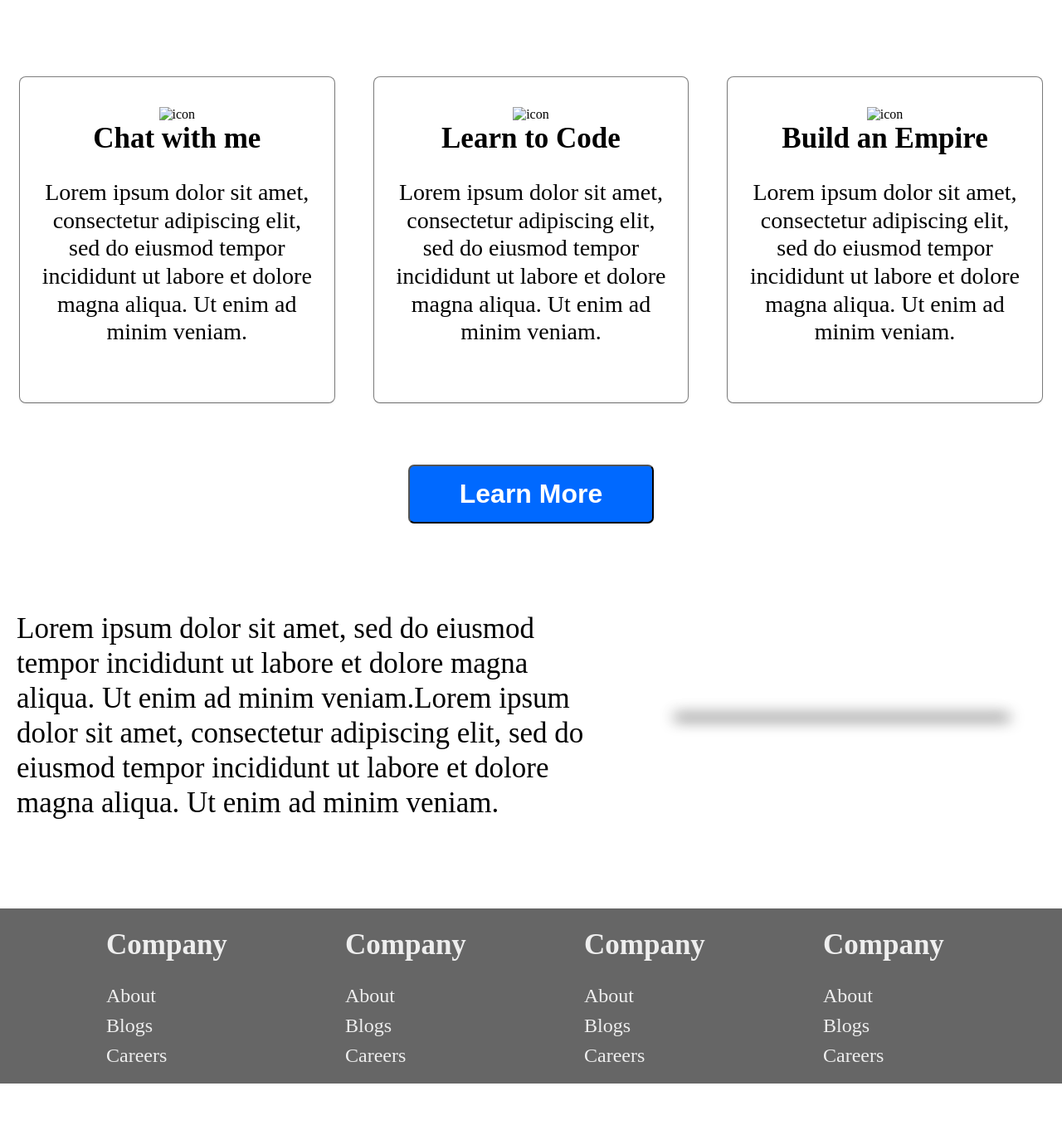
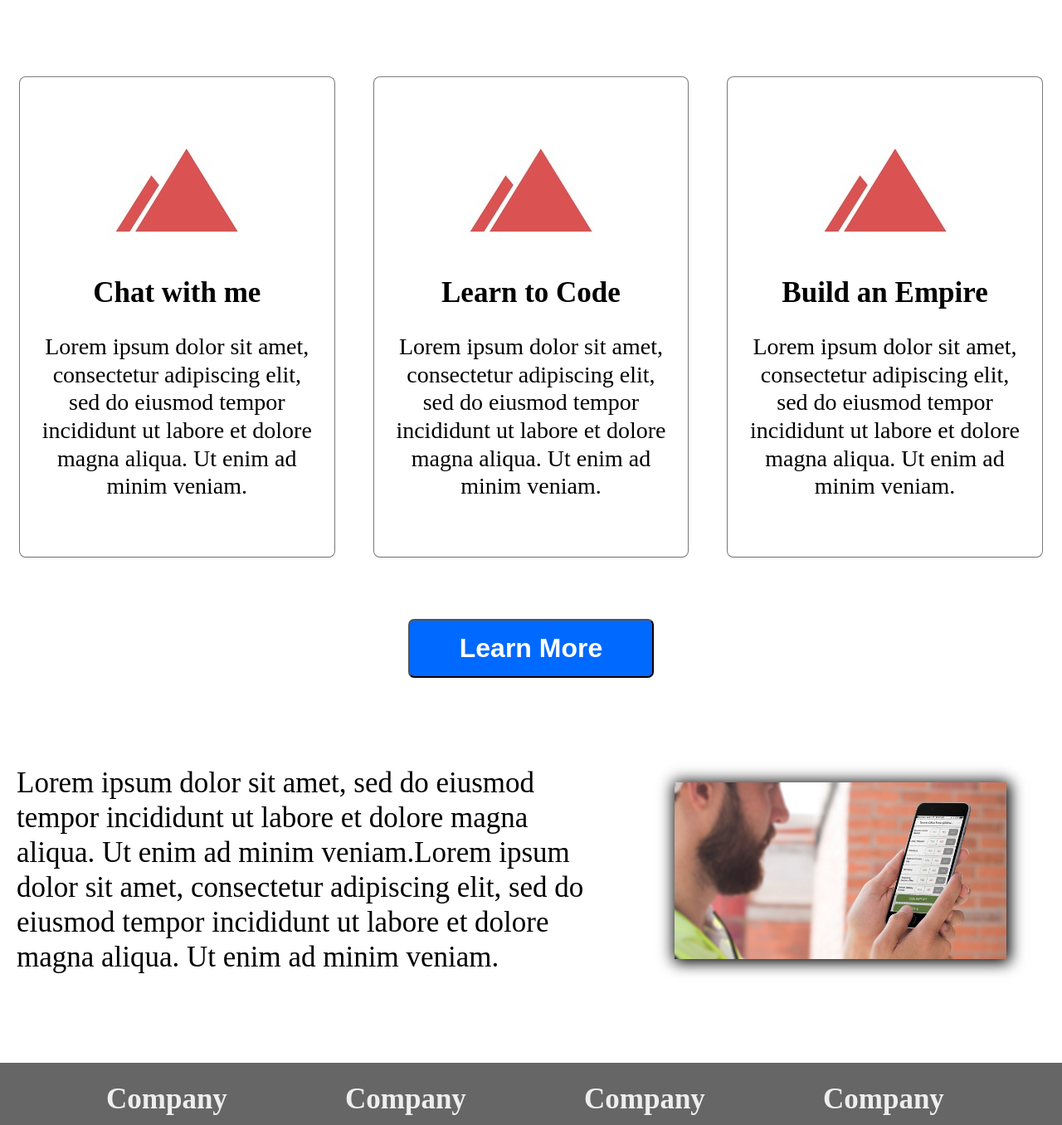
Before and after one commit to NazirAhmad123/Css-tuts, a plain HTML site: page index.htm in a window 1280 px wide. Shown: the part 640-1996 px from the top of the page at 83% size. Before the commit the page ends 1946 px from the top, so only its background shows below. Drawn offline with Linux system fonts and the light colour scheme.

Commit message:
Update index.htm

```diff
--- a/index.htm
+++ b/index.htm
@@ -51,7 +51,7 @@
                 <div class="col-4">
                     <div class="box">
                         <div>
-                            <img src="img/section-icon.jpg" alt="icon">
+                            <img src="section-icon.jpg" alt="icon">
                         </div>
                         <label for="">Chat with me</label>
                         <p>Lorem ipsum dolor sit amet, consectetur adipiscing elit, sed do eiusmod tempor incididunt ut labore et dolore magna aliqua. Ut enim ad minim veniam.</p>
@@ -60,7 +60,7 @@
                 <div class="col-4">
                     <div class="box">
                         <div>
-                            <img src="img/section-icon.jpg" alt="icon">
+                            <img src="section-icon.jpg" alt="icon">
                         </div>
                         <label for="">Learn to Code</label>
                         <p>Lorem ipsum dolor sit amet, consectetur adipiscing elit, sed do eiusmod tempor incididunt ut labore et dolore magna aliqua. Ut enim ad minim veniam.</p>
@@ -69,7 +69,7 @@
                 <div class="col-4">
                     <div class="box">
                         <div>
-                            <img src="img/section-icon.jpg" alt="icon">
+                            <img src="section-icon.jpg" alt="icon">
                         </div>
                         <label for="">Build an Empire</label>
                         <p>Lorem ipsum dolor sit amet, consectetur adipiscing elit, sed do eiusmod tempor incididunt ut labore et dolore magna aliqua. Ut enim ad minim veniam.</p>
@@ -91,7 +91,7 @@
                 </div>
                 <div class="col-5">
                     <div class="sectionImg">
-                        <img src="img/section-left.jpg" alt="" width="400px"  >
+                        <img src="section-left.jpg" alt="" width="400px"  >
                     </div>
                 </div>
             </div>
```
